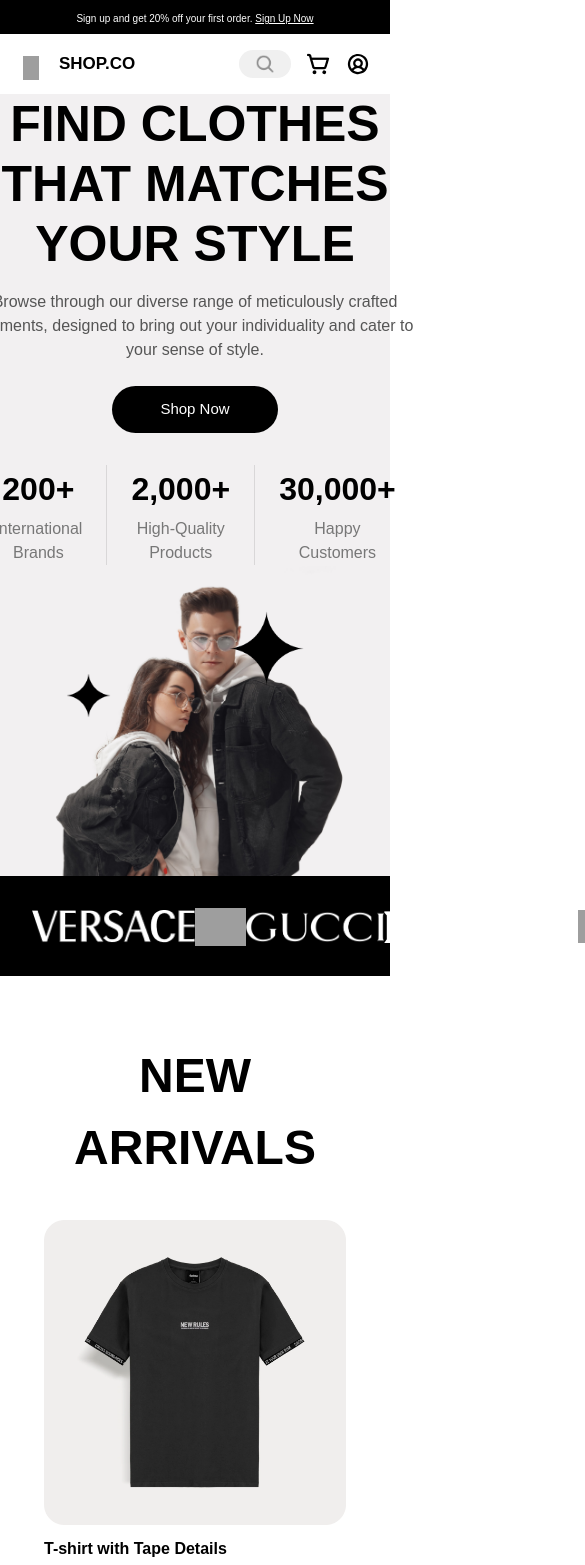
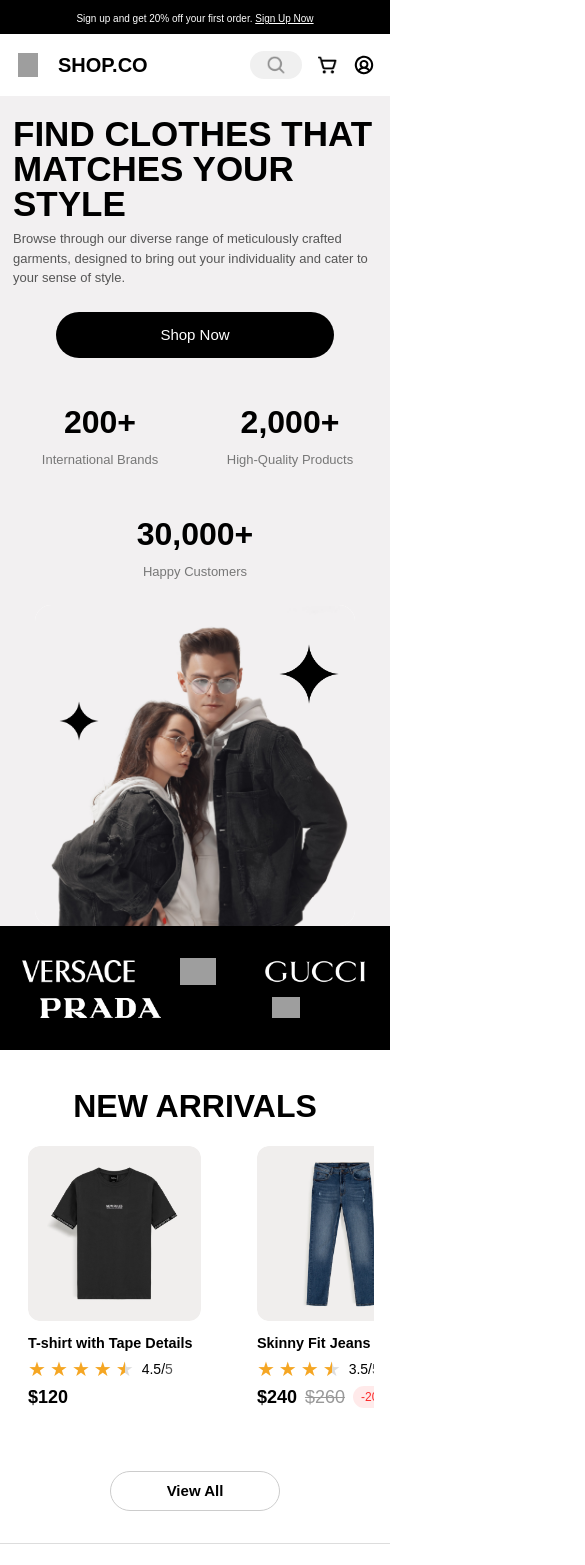
Before and after one commit to abiodunnoah/Shop.co, a Vue app: page / in a window 390 px wide. Shown: the top 1565 px of the page, 585 px wide, since content can reach past the window. Built offline with nearby package versions, Linux system fonts and the light colour scheme; grey boxes are pictures that could not be loaded; a web font is replaced by a local one.

Commit message:
Update brand logos and enhance responsive styles in BrandView, HeroView, NavBar, and NewArrivalsView components

```diff
--- a/src/components/BrandView.vue
+++ b/src/components/BrandView.vue
@@ -33,8 +33,8 @@
 }
 
 .versace-logo {
-  width: 166.48175048828125px;
-  height: 33.16448211669922px;
+  width: 167px;
+  height: 34px;
   object-fit: contain;
   transition: transform 0.3s ease;
 }
@@ -63,4 +63,43 @@
   object-fit: contain;
   transition: transform 0.3s ease;
 }
+
+@media (max-width: 767px) {
+  .brand-container {
+    height: 100%;
+  }
+
+  .brand-container-wrapper {
+    flex-wrap: wrap;
+    gap: 12px;
+    padding: 2rem 1rem;
+  }
+
+  .versace-logo {
+    width: 116px;
+    height: 23px;
+    margin-right: 8px;
+  }
+
+  .zara-logo {
+    width: 64px;
+    height: 27px;
+    margin-right: 10px;
+  }
+
+  .gucci-logo {
+    width: 109px;
+    height: 23px;
+  }
+
+  .prada-logo {
+    width: 127px;
+    height: 20px;
+  }
+
+  .calvin-logo {
+    width: 134px;
+    height: 21px;
+  }
+}
 </style>
--- a/src/components/HeroView.vue
+++ b/src/components/HeroView.vue
@@ -14,7 +14,7 @@
           Browse through our diverse range of meticulously crafted garments, designed to bring out
           your individuality and cater to your sense of style.
         </p>
-        <button class="btn">Shop Now</button>
+        <div class="button"><button class="btn">Shop Now</button></div>
 
         <div class="hero__stats">
           <div class="stat">
@@ -149,10 +149,96 @@
 }
 
 @media (max-width: 767px) {
+  .hero {
+    padding: 0 13px;
+  }
+
   .hero__content {
     flex-direction: column;
     align-items: center;
+    padding-top: 20px;
+  }
+
+  .hero__text {
+    width: 100%;
+  }
+
+  .hero__text h1 {
+    margin-bottom: 0.5rem;
+    font-size: 35px;
+    line-height: 35px;
+  }
+
+  .hero__text p {
+    font-size: 13px;
+  }
+
+  .hero__image {
+    max-height: 350px;
+  }
+
+  .btn {
+    padding: 0.75rem 6.5rem;
+    margin-bottom: 2rem;
+  }
+
+  .button {
     text-align: center;
+  }
+
+  .hero__stats {
+    display: grid !important;
+    grid-template-columns: repeat(2, 1fr);
+    gap: 1rem;
+    width: 100%;
+    margin: 0 auto;
+  }
+
+  .hero__stats .stat {
+    padding: 0.5rem 0;
+    text-align: center;
+  }
+
+  .hero__stats .stat + .stat {
+    border-left: none;
+  }
+
+  .hero__stats .stat:nth-child(3) {
+    grid-column: 1 / -1;
+    margin-top: 0.5rem;
+  }
+  .hero__image-wrapper {
+    position: relative;
+    background: #fff;
+    border-radius: 1rem;
+    overflow: hidden;
+    width: 100%;
+    max-width: 320px;
+    height: 320px;
+    margin-top: 1rem;
+    display: flex;
+    align-items: center;
+    justify-content: center;
+  }
+
+  .hero__image {
+    width: auto;
+    height: 100%;
+    object-fit: cover;
+  }
+
+  .star--small {
+    top: 30%;
+    right: 80%;
+    width: 40px;
+    height: 40px;
+  }
+
+  .star--big {
+    top: 12%;
+    right: 5%;
+    width: 60px;
+    height: 60px;
   }
 }
 </style>
--- a/src/components/NavBar.vue
+++ b/src/components/NavBar.vue
@@ -142,17 +142,27 @@
   }
 
   .nav {
-    margin: 0 5px; /* was 0 25px, now 0 10px on mobile */
+    margin: 0 0; /* was 0 25px, now 0 10px on mobile */
   }
 
   .hamburger-btn {
     margin-right: 20px; /* was 0.5rem, now 0.5rem on mobile */
-    width: 16px;
-    height: 16px;
+    width: 20px;
+    height: 25px;
   }
 
   .nav h1 {
-    font-size: 17px;
+    font-size: 20px;
+  }
+
+  .cart__icon {
+    width: 20px;
+    height: 20px;
+  }
+
+  .avatar__icon {
+    width: 20px;
+    height: 20px;
   }
 }
 </style>
--- a/src/components/NewArrivalsView.vue
+++ b/src/components/NewArrivalsView.vue
@@ -292,4 +292,57 @@
   cursor: pointer;
   font-weight: 600;
 }
+
+@media (max-width: 767px) {
+  .item-section {
+    padding: 2rem 1rem;
+  }
+
+  .item-section-2 {
+    padding: 2rem 1rem;
+  }
+
+  .section-title {
+    font-size: 32px;
+    margin-bottom: 0.25rem;
+  }
+
+  .grid {
+    display: flex !important;
+    overflow-x: auto;
+    scroll-snap-type: x mandatory;
+    -webkit-overflow-scrolling: touch;
+    gap: 1rem;
+    padding-bottom: 1rem;
+  }
+
+  .card__item {
+    flex: 0 0 55%; /* show ~1.3 cards at a time; tweak to taste */
+    min-width: 180px; /* guarantee a usable hit area */
+    scroll-snap-align: start;
+    margin-right: 1rem;
+  }
+
+  .grid::-webkit-scrollbar {
+    display: none;
+  }
+
+  .grid {
+    -ms-overflow-style: none;
+    scrollbar-width: none;
+  }
+
+  .card__name {
+    font-size: 0.9rem;
+  }
+
+  .price-current {
+    font-size: 18px;
+    font-weight: 800;
+  }
+
+  .price-original {
+    font-size: 18px;
+  }
+}
 </style>
```
